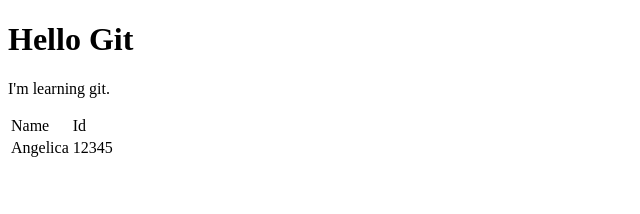
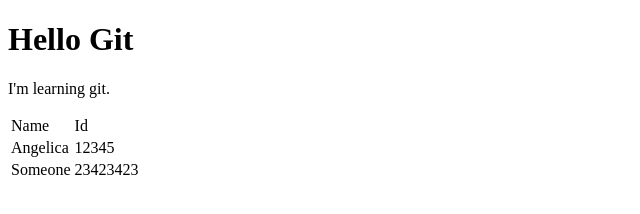
Before and after one commit to avictori/learnyougit, a plain HTML site: page index.html in a window 1280 px wide. Shown: the whole page, without its empty margins (0-640 px from the left). Drawn offline with Linux system fonts and the light colour scheme.

Commit message:
Modify index.html

```diff
--- a/index.html
+++ b/index.html
@@ -26,6 +26,14 @@
             12345
           </td>
         </tr>
+        <tr>
+          <td>
+             Someone
+          </td>
+          <td>
+            23423423
+          </td>
+        </tr>
       </tbody>
     </table>
   </body>
```
